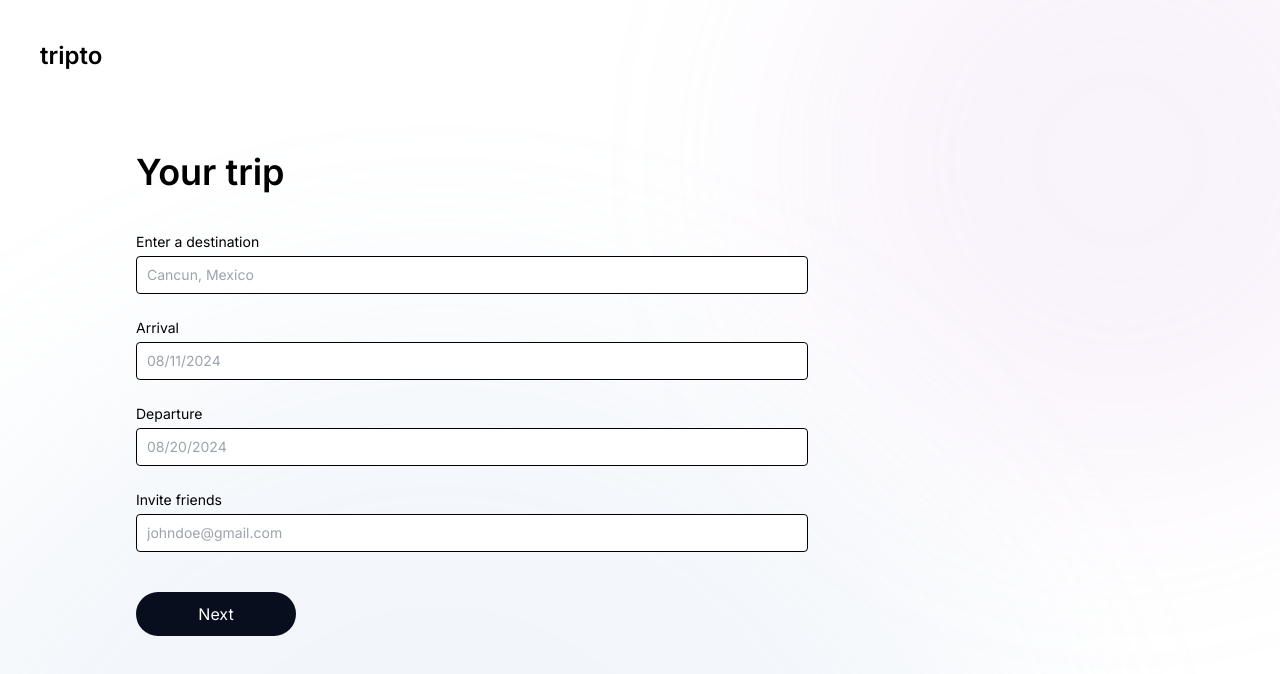
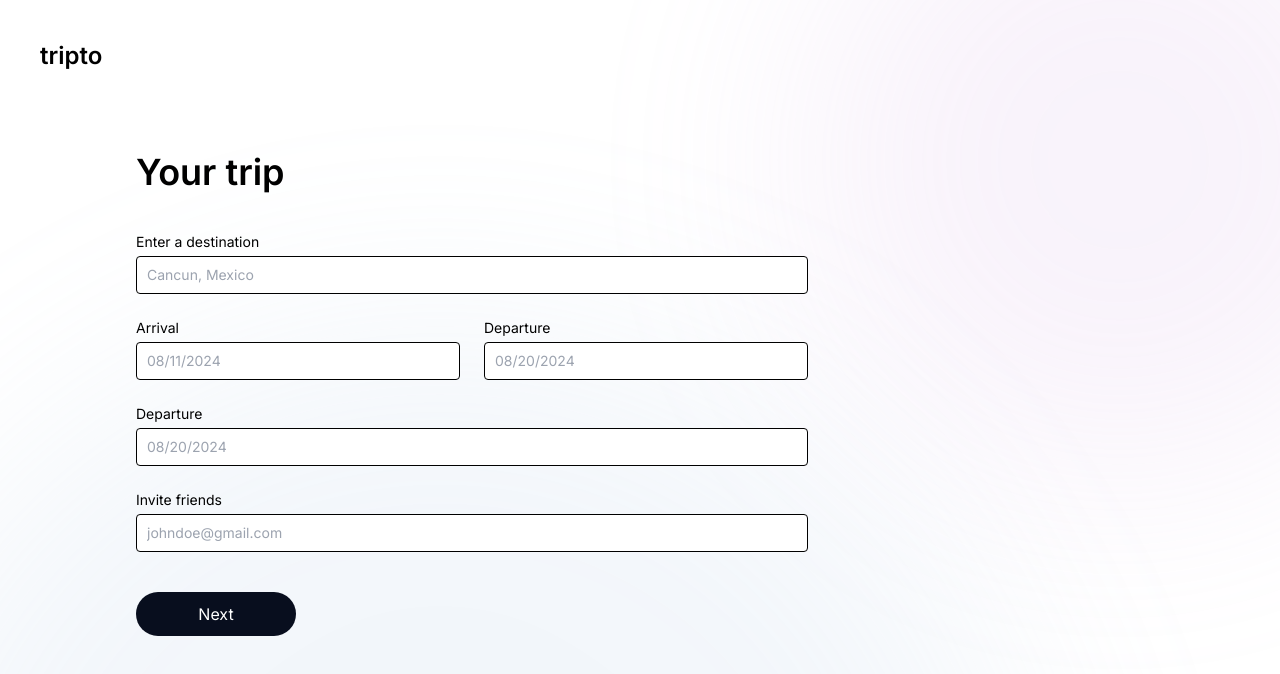
Before and after one commit to nutboltz/tripto, a Next.js app: page / in a window 1280 px wide. Shown: the top 674 px of the page. Built offline with nearby package versions, Linux system fonts and the light colour scheme.

Commit message:
hard code first two items

```diff
--- a/src/components/createTripForm.tsx
+++ b/src/components/createTripForm.tsx
@@ -58,6 +58,52 @@ export default function CreateTripForm(props: CreateTripFormProps) {
     return (
         <div>
             <form onSubmit={handleSubmit} className="flex flex-col gap-6">
+                <div className="flex flex-col gap-6">
+                    <div className="flex flex-col gap-1">
+                        <label htmlFor="destination" className="text-sm">
+                        Enter a destination
+                        </label>
+                        <input
+                                name="destination"
+                                id="destination"
+                                type="text"
+                                value=""
+                                placeholder="Cancun, Mexico"
+                                onChange={(e) => handleInputChange("destination", e.target.value)}
+                                className="text-gray-900 text-sm border-silverBlue-2 border border-black rounded px-2.5 py-2 focus:outline-none focus:ring-0 w-2/3"
+                            />
+                    </div>
+                    <div className="flex w-2/3 gap-6">
+                        <div className="flex flex-col gap-1 w-full">
+                            <label htmlFor="arrival" className="text-sm">
+                                Arrival
+                            </label>
+                            <input
+                                    name="arrival"
+                                    id="arrival"
+                                    type="text"
+                                    value=""
+                                    placeholder="08/11/2024"
+                                    onChange={(e) => handleInputChange("arrival", e.target.value)}
+                                    className="text-gray-900 text-sm border-silverBlue-2 border border-black rounded px-2.5 py-2 focus:outline-none focus:ring-0"
+                                />
+                        </div>
+                        <div className="flex flex-col gap-1 w-full">
+                            <label htmlFor="departure" className="text-sm">
+                                Departure
+                            </label>
+                            <input
+                                    name="departure"
+                                    id="departure"
+                                    type="text"
+                                    value=""
+                                    placeholder="08/20/2024"
+                                    onChange={(e) => handleInputChange("arrival", e.target.value)}
+                                    className="text-gray-900 text-sm border-silverBlue-2 border border-black rounded px-2.5 py-2 focus:outline-none focus:ring-0"
+                                />
+                        </div>
+                    </div>
+                </div>
                 {data.map((item, index) => (
                     <div key={index} className="flex flex-col gap-1">
                         <label htmlFor={item.title} className="text-sm">
--- a/src/lib/data.ts
+++ b/src/lib/data.ts
@@ -1,14 +1,14 @@
 export const tripData = [
-    {
-        title: "Enter a destination",
-        inputType: "text",
-        placeholder: "Cancun, Mexico"
-    },
-    {
-        title: "Arrival",
-        inputType: "date",
-        placeholder: "08/11/2024"
-    },
+    // {
+    //     title: "Enter a destination",
+    //     inputType: "text",
+    //     placeholder: "Cancun, Mexico"
+    // },
+    // {
+    //     title: "Arrival",
+    //     inputType: "date",
+    //     placeholder: "08/11/2024"
+    // },
     {
         title: "Departure",
         inputType: "date",
```
